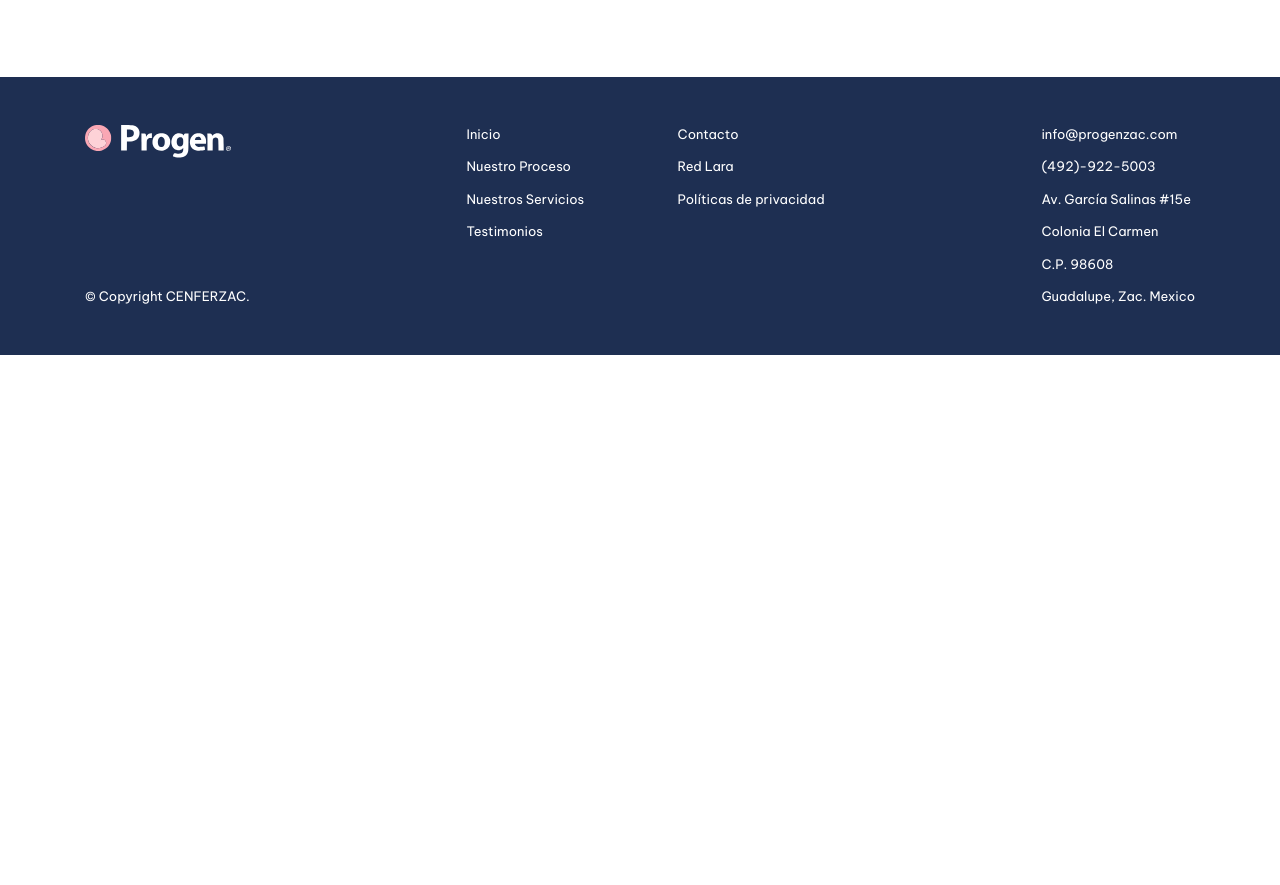
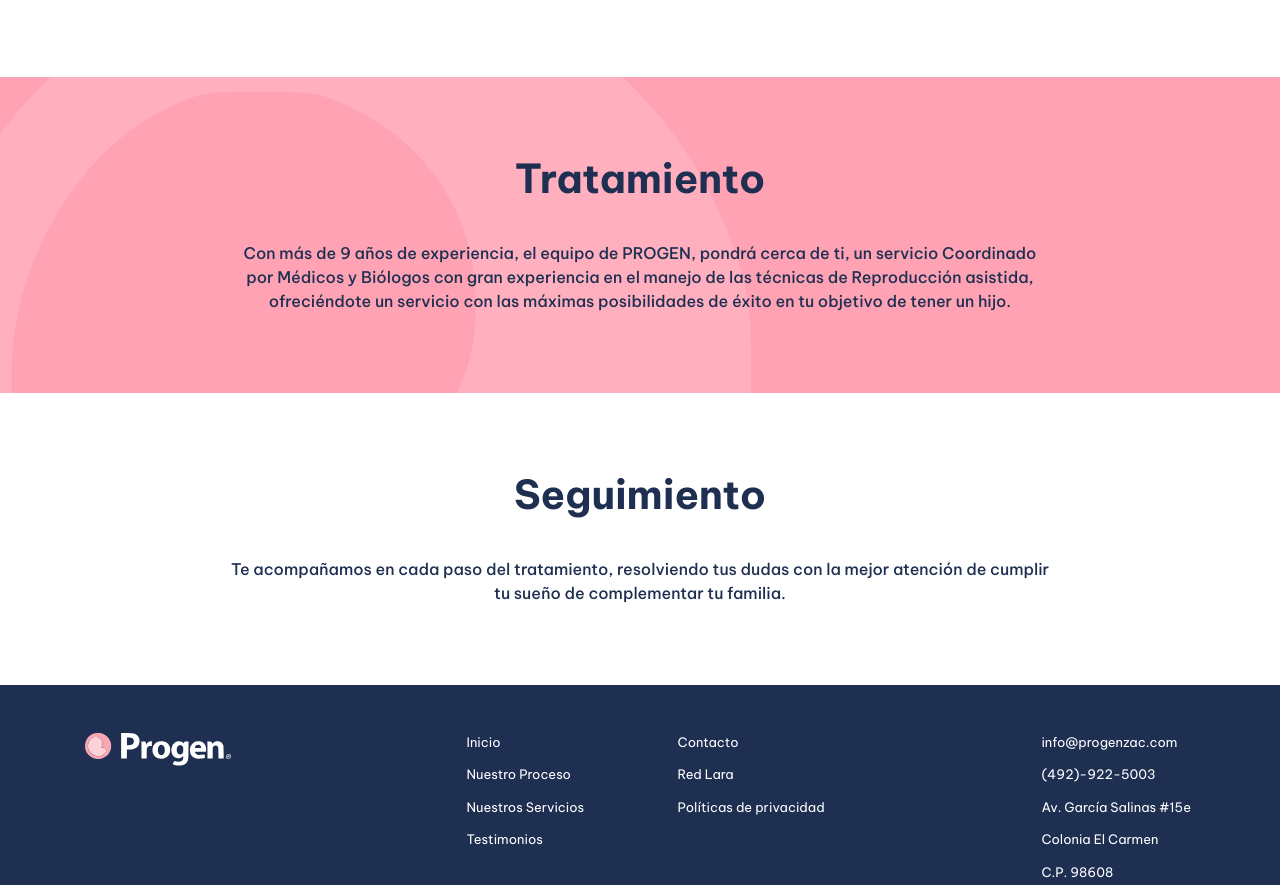
Before and after one commit to bycarlosgamez/progen-website-demo, a website built with Vite: page proceso.html in a window 1280 px wide. Shown: the part 2929-3814 px from the top of the page. Before the commit the page ends 3284 px from the top, so only its background shows below. Built offline with nearby package versions, Linux system fonts and the light colour scheme.

Commit message:
complete proceso page

```diff
--- a/proceso.html
+++ b/proceso.html
@@ -155,7 +155,21 @@
                 </div>
               </section>
 
+              <section class="section-1 |  bg-accent-400 text-neutral-900 padding-block-900">
+                <div class="container">
+                  <div class="flex-column flow-sm text-align-center">
+                    <h2 class="fs-secondary-heading fw-bold child-center margin-bottom-500">Tratamiento</h2>
+                    <p data-width="large" class="child-center fw-semi-bold">Con más de 9 años de experiencia, el equipo de PROGEN, pondrá cerca de ti, un servicio Coordinado por Médicos y Biólogos con gran experiencia en el manejo de las técnicas de Reproducción asistida, ofreciéndote un servicio con las máximas posibilidades de éxito en tu objetivo de tener un hijo.</p>
+                  </div>
+              </section>
 
+              <section class="padding-block-900">
+                <div class="container">
+                  <div class="flex-column flow-sm text-align-center">
+                    <h2 class="fs-secondary-heading fw-bold child-center margin-bottom-500">Seguimiento</h2>
+                    <p data-width="large" class="child-center fw-semi-bold text-neutral-900">Te acompañamos en cada paso del tratamiento, resolviendo tus dudas con la mejor atención de cumplir tu sueño de complementar tu familia.</p>
+                  </div>
+              </section>
     </main>
 
 
```
